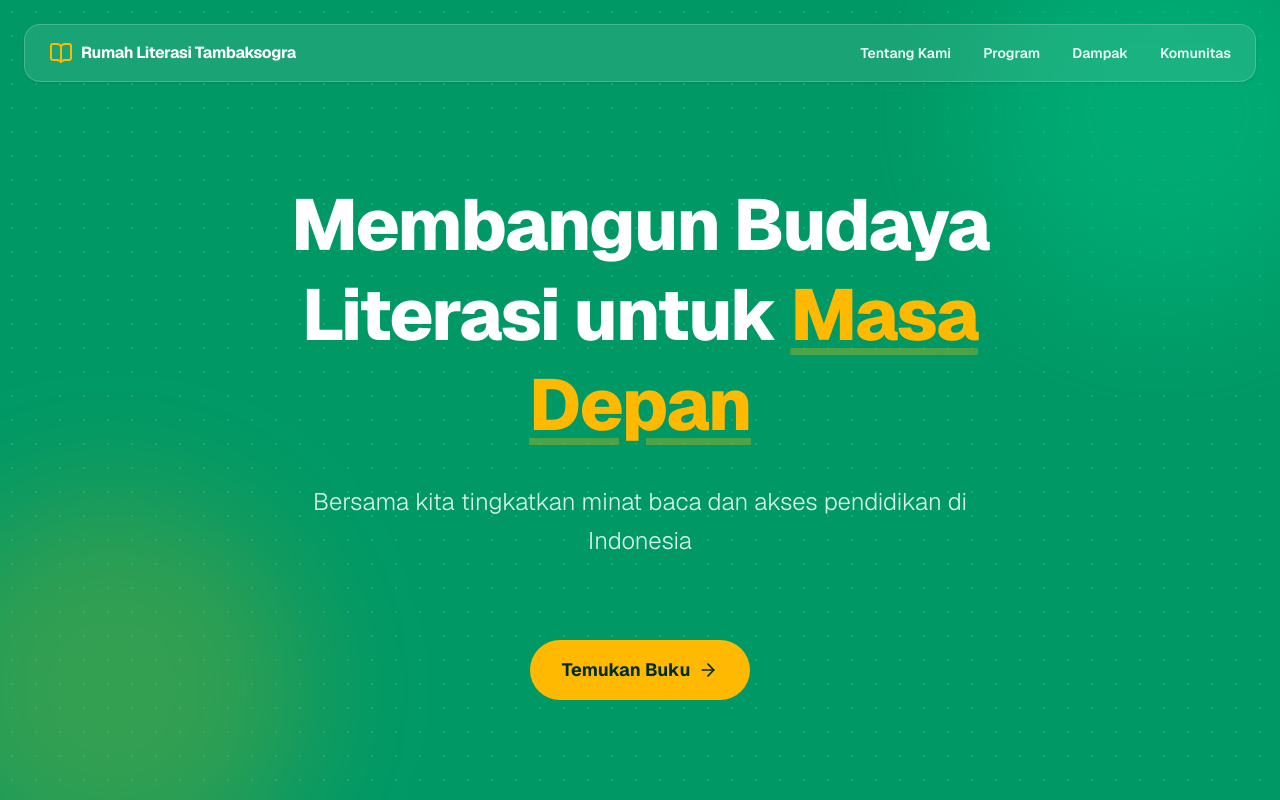
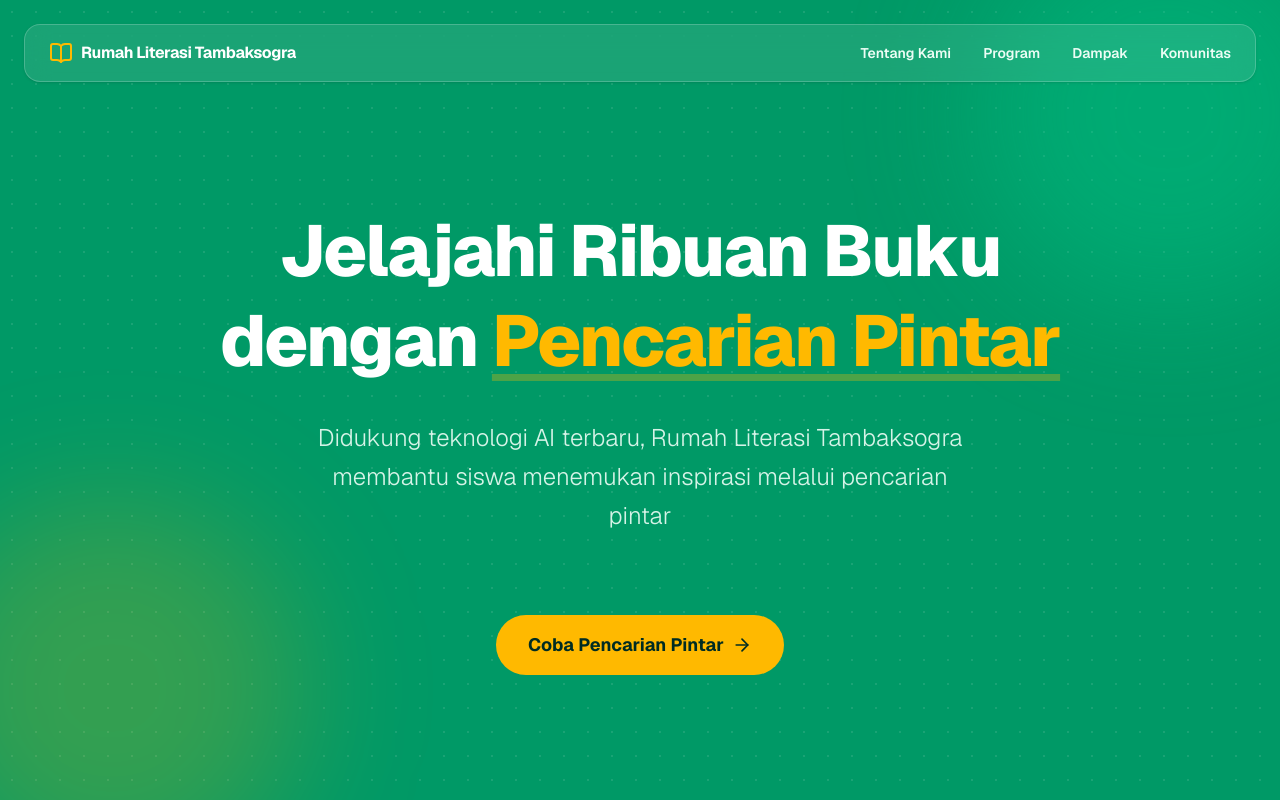
Before and after one commit to Rumah-Literasi-Tambaksogra/rumah-literasi, a Next.js app: page / in a window 1280 px wide. Shown: the top 800 px of the page. Built offline with nearby package versions, Linux system fonts and the light colour scheme.

Commit message:
minor changes

```diff
--- a/components/Hero.tsx
+++ b/components/Hero.tsx
@@ -57,14 +57,14 @@ export default function Hero() {
       <div className="container mx-auto px-6 relative z-10">
         <div ref={contentRef} className="max-w-4xl mx-auto text-center space-y-8">
           <h1 className="text-5xl md:text-7xl font-extrabold tracking-tight leading-tight">
-            Membangun Budaya Literasi untuk <span className="text-amber-400 underline decoration-amber-400/30 underline-offset-8">Masa Depan</span>
+            Jelajahi Ribuan Buku dengan <span className="text-amber-400 underline decoration-amber-400/30 underline-offset-8">Pencarian Pintar</span>
           </h1>
           <p className="text-xl md:text-2xl text-emerald-50/90 max-w-2xl mx-auto leading-relaxed font-light">
-            Bersama kita tingkatkan minat baca dan akses pendidikan di Indonesia
+            Didukung teknologi AI terbaru, Rumah Literasi Tambaksogra membantu siswa menemukan inspirasi melalui pencarian pintar
           </p>
           <div className="flex flex-col sm:flex-row justify-center items-center gap-4 pt-12">
             <a href="#" target="_blank" className="group px-8 py-4 w-full sm:w-auto bg-amber-400 text-emerald-950 font-bold rounded-full hover:bg-amber-300 transition-all duration-300 hover:shadow-lg hover:-translate-y-1 flex items-center justify-center gap-2 text-lg">
-              Temukan Buku
+              Coba Pencarian Pintar
               <ArrowRight className="w-5 h-5 group-hover:translate-x-1 transition-transform" />
             </a>
           </div>
```
